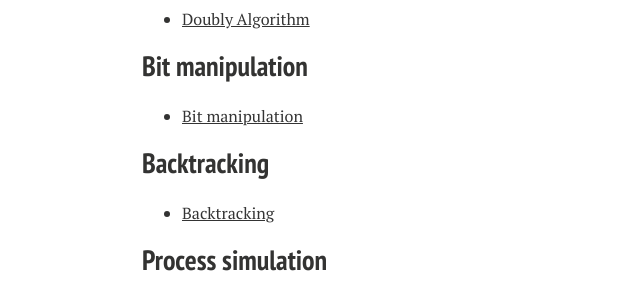
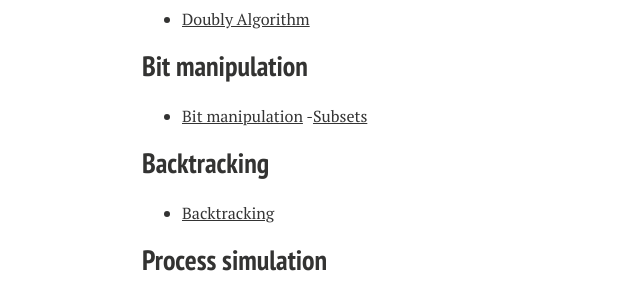
Before and after one commit to xiaokeshen/xiaokeshen.github.io, a Jekyll site: the page built from blog/index.md, in a window 1280 px wide and 900 px high, scrolled down 2867 px. Shown: the part 155-455 px from the top of the window, without its empty margins (178-818 px from the left). Built offline with Jekyll 4.4.1, drawn with Linux system fonts in a browser that asks for light colours; nearby versions of some CDN libraries.

Commit message:
add one blog

```diff
--- a/blog/index.md
+++ b/blog/index.md
@@ -104,6 +104,7 @@ My 'Serious' coding got started since I became a student as a Computer Science M
 
 ## Bit manipulation
 - [Bit manipulation](https://medium.com/@jim.morris.shen/bit-manipulation-625e7a6382c1?source=friends_link&sk=8c8c157763b6a9f1cffa4a7e70189b5c)
+-[Subsets](https://medium.com/@jim.morris.shen/78-subsets-fa4f0b047664?source=friends_link&sk=da5793403f1a32e23bd9734177a405eb)
 
 ## Backtracking
 - [Backtracking](https://medium.com/@jim.morris.shen/backtrack-6cfb2a8fe510?source=friends_link&sk=eb9be292fba2a377edc0f2f9d404052a)
```
